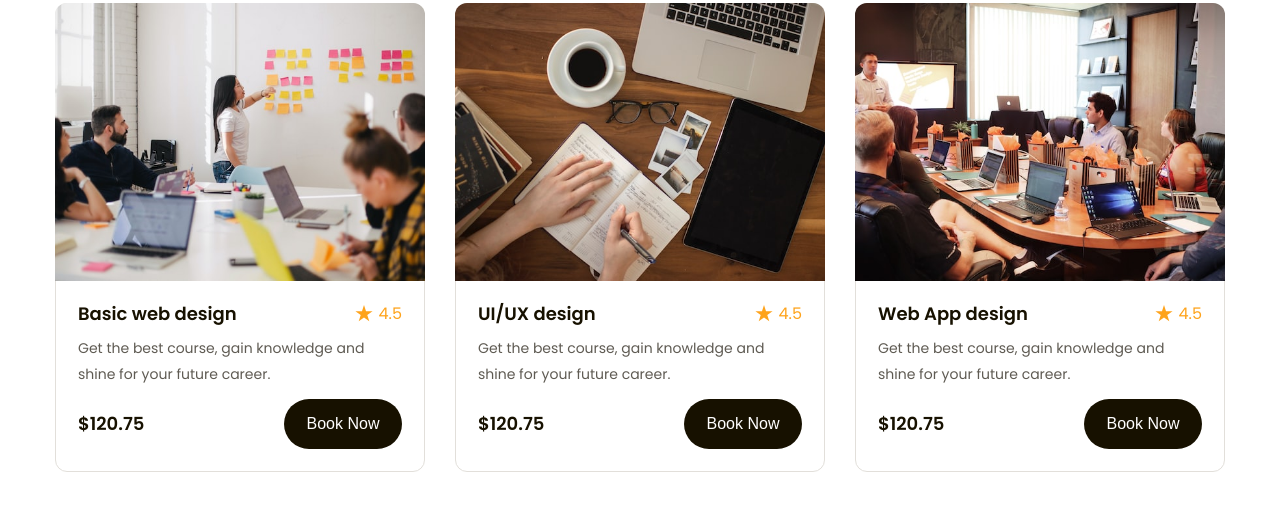
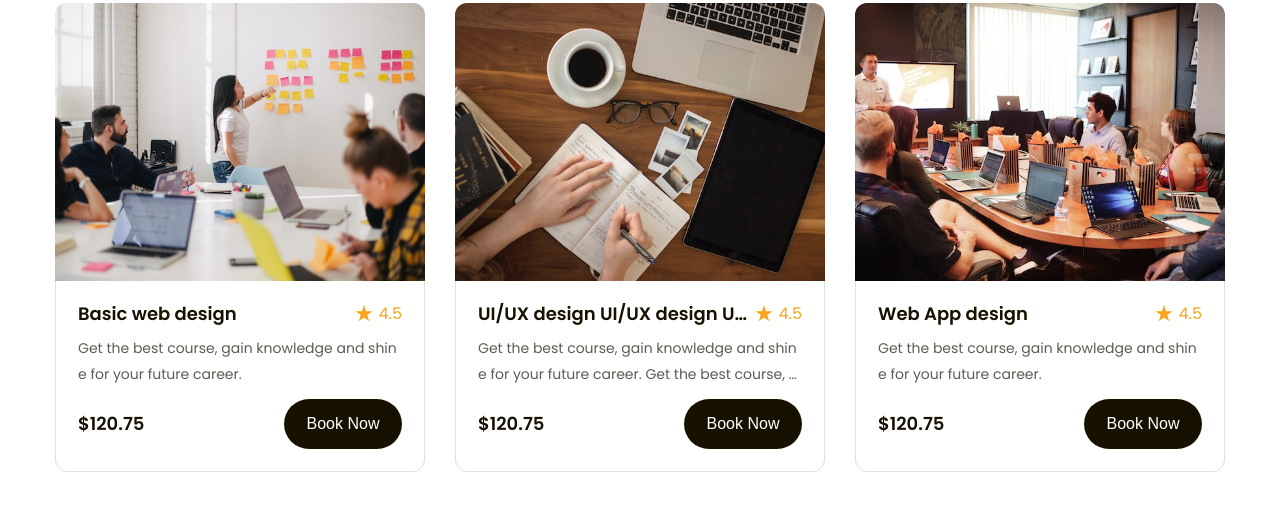
Before and after one commit to AnPham112/htmlcss-project-02, a plain HTML site: page index.html in a window 1280 px wide. Shown: the part 1276-1787 px from the top of the page. Drawn offline with Linux system fonts and the light colour scheme.

Commit message:
complete popular section

```diff
--- a/assets/css/styles.css
+++ b/assets/css/styles.css
@@ -63,6 +63,21 @@ a {
 .heading.lv2 {
     font-size: 3.8rem;
     line-height: 1.26;
+}
+
+.line-clamp {
+    display: -webkit-box;
+    -webkit-line-clamp: var(--line-clamp, 1);
+    -webkit-box-orient: vertical;
+    overflow: hidden;
+}
+
+.line-clamp.line-2 {
+    --line-clamp: 2;
+}
+
+.break-all {
+    word-break: break-all;
 }
 
 /* === Header === */
--- a/index.html
+++ b/index.html
@@ -255,7 +255,7 @@
                                         href="#!"
                                         class="line-clamp break-all"
                                     >
-                                        UI/UX design
+                                        UI/UX design UI/UX design UI/UX design
                                     </a>
                                 </h3>
                                 <div class="rating">
@@ -269,6 +269,7 @@
                             </div>
                             <p class="desc line-clamp line-2 break-all">
                                 Get the best course, gain knowledge and
+                                shine for your future career. Get the best course, gain knowledge and
                                 shine for your future career.
                             </p>
                             <div class="foot">
```
